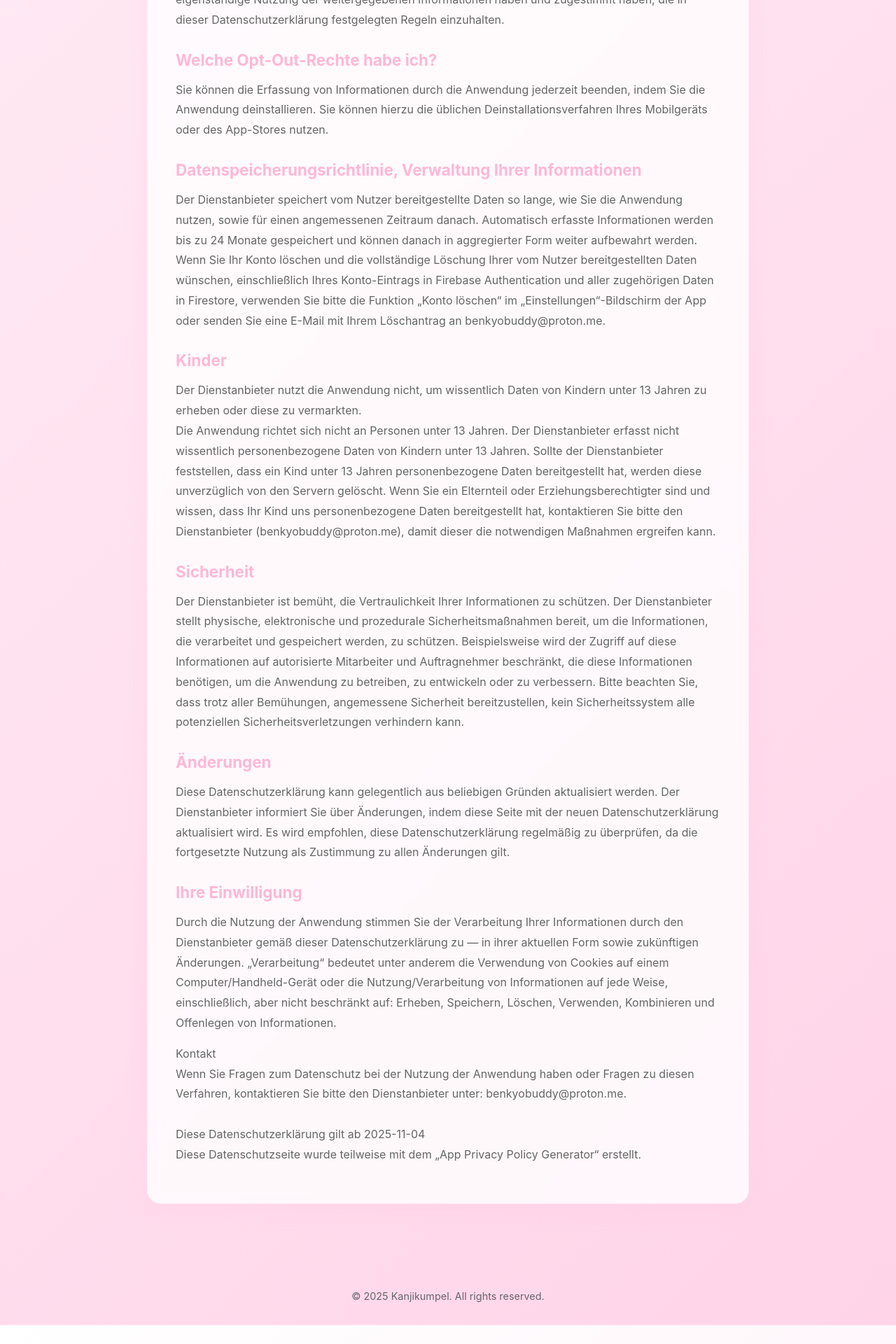
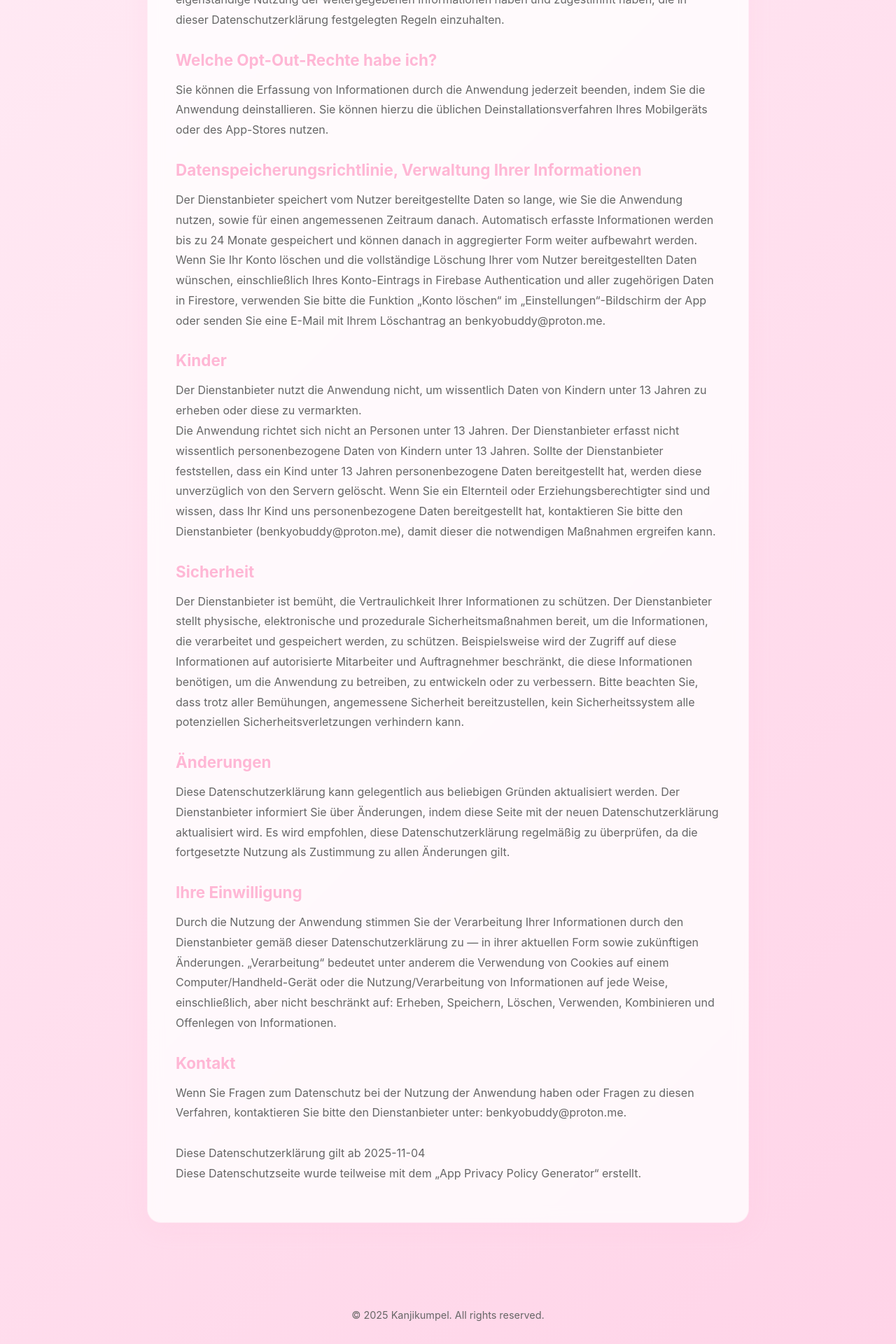
Before and after one commit to h-winkel/jlpt_app_website, a Jekyll site: the page built from de/index.html, in a window 1280 px wide. Shown: the part 3474-5394 px from the top of the page at 70% size. Built offline with Jekyll 4.4.1, drawn with Linux system fonts in a browser that asks for light colours; before the commit the page ends 5367 px from its top, so only the background shows below that.

```diff
--- a/de/index.html
+++ b/de/index.html
@@ -109,8 +109,8 @@ Die Anwendung richtet sich nicht an Personen unter 13 Jahren. Der Dienstanbieter
 <h3>Ihre Einwilligung</h3>
 <p>Durch die Nutzung der Anwendung stimmen Sie der Verarbeitung Ihrer Informationen durch den Dienstanbieter gemäß dieser Datenschutzerklärung zu — in ihrer aktuellen Form sowie zukünftigen Änderungen. „Verarbeitung“ bedeutet unter anderem die Verwendung von Cookies auf einem Computer/Handheld-Gerät oder die Nutzung/Verarbeitung von Informationen auf jede Weise, einschließlich, aber nicht beschränkt auf: Erheben, Speichern, Löschen, Verwenden, Kombinieren und Offenlegen von Informationen.</p>
 
-<p>Kontakt<br>
-Wenn Sie Fragen zum Datenschutz bei der Nutzung der Anwendung haben oder Fragen zu diesen Verfahren, kontaktieren Sie bitte den Dienstanbieter unter: benkyobuddy@proton.me.<br><br>
+<h3>Kontakt</h3>
+<p>Wenn Sie Fragen zum Datenschutz bei der Nutzung der Anwendung haben oder Fragen zu diesen Verfahren, kontaktieren Sie bitte den Dienstanbieter unter: benkyobuddy@proton.me.<br><br>
 Diese Datenschutzerklärung gilt ab 2025-11-04<br>
 Diese Datenschutzseite wurde teilweise mit dem „App Privacy Policy Generator“ erstellt.</p>
 </section>
```
